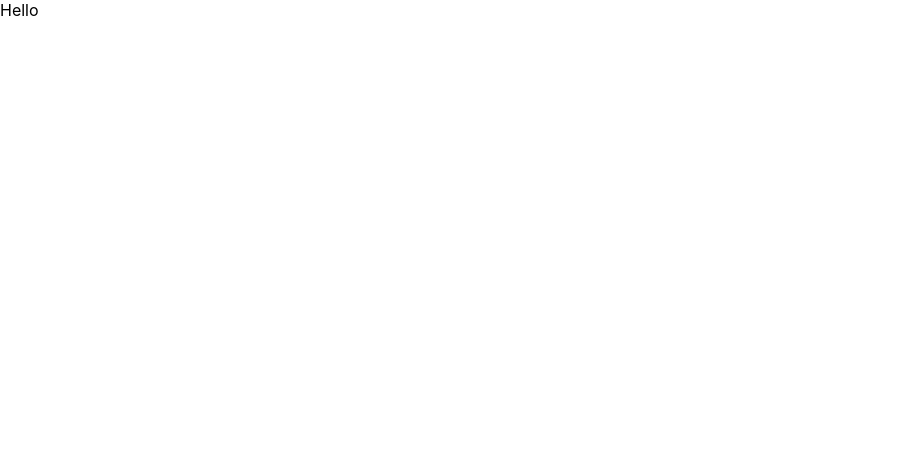
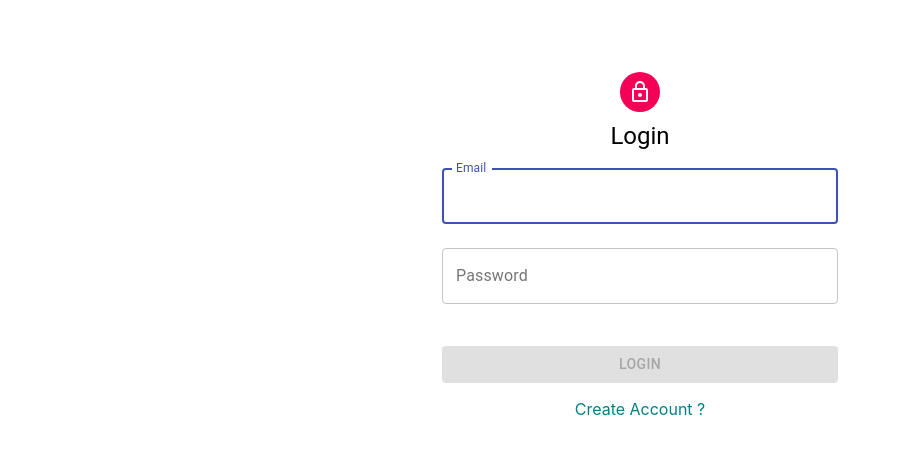
Before and after one commit to ono5/sns-with-django, a React (Create React App) app in the folder frontend/: page / in a window 1280 px wide. Shown: the top 454 px of the page, without its empty margins (0-900 px from the left). Built offline with nearby package versions, Linux system fonts and the light colour scheme.

Commit message:
feat: Complete Login Compoent with Input Form

```diff
--- a/frontend/src/components/Login.js
+++ b/frontend/src/components/Login.js
@@ -15,6 +15,7 @@
     INPUT_EDIT,
     TOGGLE_MODE,
 } from './actionTypes';
+import { TextField } from '@material-ui/core';
 
 const useStyles = makeStyles((theme) => ({
     paper: {
@@ -40,7 +41,7 @@
       alignItems: 'center',
       color: 'teal',
     },
-    span: {
+    spanError: {
       display: 'flex',
       flexDirection: 'column',
       alignItems: 'center',
@@ -144,7 +145,7 @@
         } else {
             try {
                 dispatch({type: START_FETCH})
-                const res = await axios.post ('http://127.0.0.1:8000/user/create/', state.credentialsReg, {
+                await axios.post ('http://127.0.0.1:8000/api/user/create/', state.credentialsReg, {
                     headers: {'Content-Type': 'application/json'}})
                     dispatch({type: FETCH_SUCCESS})
                     dispatch({type: TOGGLE_MODE})
@@ -160,9 +161,112 @@
 
     return (
         <div>
-            Hello
+            <Container maxWidth="xs">
+                <form onSubmit={login}>
+                    <div className={classes.paper}>
+                        {state.isLoading && <CircularProgress />}
+                        <Avatar className={classes.avatar}>
+                            <LockOutlinedIcon />
+                        </Avatar>
+                        <Typography variant="h5">
+                            {state.isLoginView ? 'Login' : 'Register'}
+                        </Typography>
+                        { state.isLoginView ?
+                          <TextField
+                            variant="outlined"
+                            margin="normal"
+                            fullWidth
+                            label="Email"
+                            name="username"
+                            value={state.credentialsLog.username}
+                            onChange={inputChangedLog()}
+                            autoFocus /> :
+
+                          <TextField
+                            variant="outlined"
+                            margin="normal"
+                            fullWidth
+                            label="Email"
+                            name="email"
+                            value={state.credentialsReg.email}
+                            onChange={inputChangedReg()}
+                            autoFocus />
+                        }
+
+                        { state.isLoginView ?
+                          <TextField
+                            variant="outlined"
+                            margin="normal"
+                            fullWidth
+                            label="Password"
+                            name="password"
+                            type="password"
+                            value={state.credentialsLog.password}
+                            onChange={inputChangedLog()}/> :
+
+                          <TextField
+                            variant="outlined"
+                            margin="normal"
+                            fullWidth
+                            label="Password"
+                            name="password"
+                            type="password"
+                            value={state.credentialsReg.password}
+                            onChange={inputChangedReg()}/>
+                        }
+
+                        {/* Error Area */}
+                        <span className={classes.spanError}>{state.error}</span>
+
+                        { state.isLoginView ?
+                            !state.credentialsLog.password || !state.credentialsLog.username ?
+                            <Button
+                              className={classes.submit}
+                              type="submit"
+                              fullWidth
+                              disabled
+                              variant="contained"
+                              color="primary">
+                                  Login
+                            </Button>
+                            :
+                            <Button
+                              className={classes.submit}
+                              type="submit"
+                              fullWidth
+                              variant="contained"
+                              color="primary">
+                                  Login
+                            </Button>
+                        :
+                            !state.credentialsReg.password || !state.credentialsReg.email ?
+                            <Button
+                              className={classes.submit}
+                              type="submit"
+                              fullWidth
+                              disabled
+                              variant="contained"
+                              color="primary">
+                                  Register
+                            </Button>
+                            :
+                            <Button
+                              className={classes.submit}
+                              type="submit"
+                              fullWidth
+                              variant="contained"
+                              color="primary">
+                                  Register
+                            </Button>
+                        }
+                        <span onClick={() => toggleView()} className={classes.span}>
+                            {state.isLoginView ? 'Create Account ?' : 'Back to Login ?'}
+                        </span>
+                    </div>
+                </form>
+            </Container>
         </div>
     )
 }
 
-export default Login
+export default withCookies(Login)
--- a/frontend/src/index.js
+++ b/frontend/src/index.js
@@ -12,7 +12,7 @@
     <BrowserRouter>
       <CookiesProvider>
           <Route exact path="/" component={Login} />
-          <Route exact path="/profile" component={App} />
+          <Route exact path="/profiles" component={App} />
 
       </CookiesProvider>
     </BrowserRouter>
```
Also changed, not shown: 2 other files (tests, documents, lock files or other folders).
